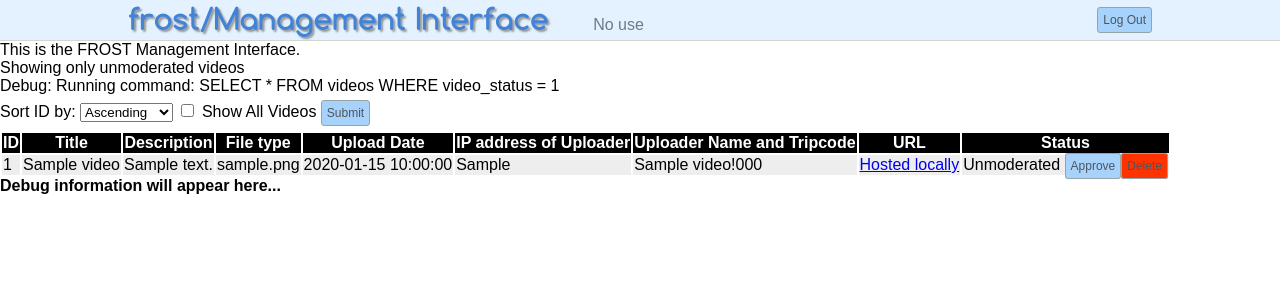
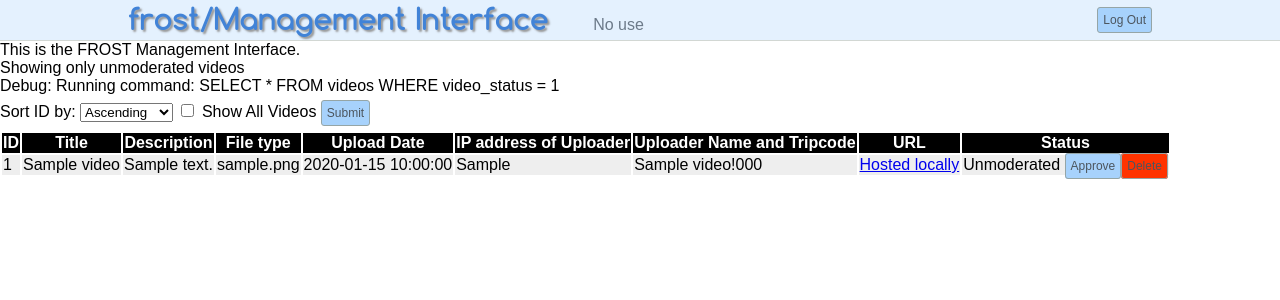
Before and after one commit to deltabeard/FROST, a PHP site: page /management/index.php in a window 1280 px wide. Shown: the top 300 px of the page. Run offline with PHP 8.4, Linux system fonts and the light colour scheme; tables that the repository leaves empty hold one stand-in row (values such as "Sample post").

Commit message:
Remove AJAX debug information No longer in use.

```diff
--- a/public_html/management/index.php
+++ b/public_html/management/index.php
@@ -121,7 +121,5 @@ $cwd = ("http://" . $_SERVER['HTTP_HOST'] . getwd() . "/");
     ?>
 </table>
 
-<div id="dbgText"><b>Debug information will appear here...</b></div>
-
 </body>
 </html>
```
